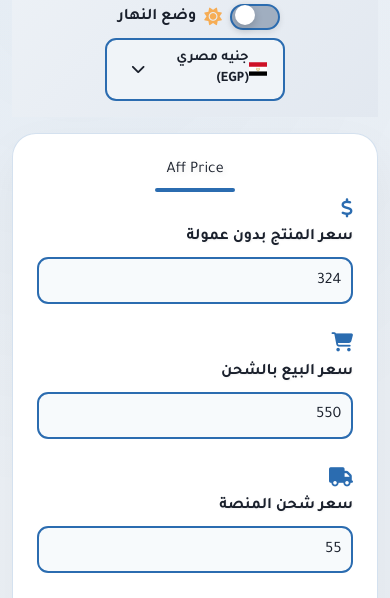
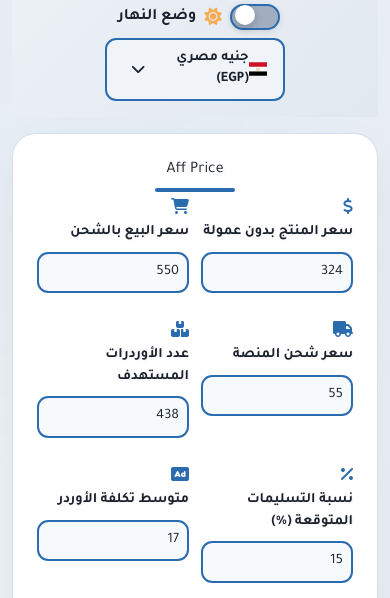
Before and after one commit to elarshed/t123ool, a plain HTML site: page index.html in a window 390 px wide. Shown: the part 197-795 px from the top of the page. Drawn offline with nearby package versions, Linux system fonts and the light colour scheme.

Commit message:
Update index.html

```diff
--- a/index.html
+++ b/index.html
@@ -210,6 +210,7 @@
         .dark-mode .social-links a { box-shadow: 0 3px 10px rgba(72, 187, 120, 0.3); }
         .dark-mode .social-links a:hover { box-shadow: 0 6px 15px rgba(72, 187, 120, 0.5); }
 
+        /* تعديل قسم المدخلات للموبايل */
         .input-group {
             display: flex;
             flex-direction: column;
@@ -219,6 +220,7 @@
             transition: transform 0.3s ease;
             animation: fadeIn 1.2s ease-in-out;
             position: relative;
+            width: 100%; /* ضمان أن كل مدخل يأخذ العرض الكامل للحاوية */
         }
         @media (min-width: 768px) {
             .input-group {
@@ -229,7 +231,7 @@
             }
         }
         .input-group label {
-            font-size: 1rem;
+            font-size: 0.9rem; /* تقليل حجم النص للموبايل */
             font-weight: 700;
             text-shadow: 1px 1px 2px rgba(0, 0, 0, 0.05);
         }
@@ -239,14 +241,17 @@
         .light-mode .input-group label { color: #1a202c; }
         .dark-mode .input-group label { color: #ffffff; }
         .input-group i {
-            font-size: 1.2rem;
+            font-size: 1rem; /* تقليل حجم الأيقونة للموبايل */
             transition: color 0.3s ease;
+        }
+        @media (min-width: 768px) {
+            .input-group i { font-size: 1.2rem; }
         }
         .light-mode .input-group i { color: #2b6cb0; }
         .dark-mode .input-group i { color: #48bb78; }
         .input-group input {
-            font-size: 1rem;
-            padding: 0.6rem;
+            font-size: 0.9rem; /* تقليل حجم النص للموبايل */
+            padding: 0.5rem;
             border-radius: 0.7rem;
             border: 2px solid #2b6cb0;
             width: 100%;
@@ -268,6 +273,19 @@
             box-shadow: 0 0 0 4px rgba(30, 64, 175, 0.2);
         }
         .dark-mode .input-group input:focus { border-color: #48bb78; box-shadow: 0 0 0 4px rgba(72, 187, 120, 0.2); }
+
+        /* تصميم حاوية المدخلات للموبايل */
+        .inputs-container {
+            display: grid;
+            grid-template-columns: repeat(2, 1fr); /* عمودين متساويين على الموبايل */
+            gap: 0.75rem; /* تقليل المسافة بين المدخلات */
+        }
+        @media (min-width: 768px) {
+            .inputs-container {
+                grid-template-columns: repeat(2, 1fr); /* الحفاظ على عمودين على الشاشات الكبيرة */
+                gap: 1rem;
+            }
+        }
 
         /* تصميم المخرجات (النتائج) */
         .result-card {
@@ -655,7 +673,7 @@
         <h1 class="text-center mb-4">Aff Price</h1>
 
         <!-- قسم المدخلات -->
-        <div class="grid grid-cols-1 gap-3 md:grid-cols-2 md:gap-4">
+        <div class="inputs-container">
             <div class="input-group">
                 <i class="fas fa-dollar-sign"></i>
                 <label>سعر المنتج بدون عمولة</label>
@@ -909,7 +927,7 @@
             document.getElementById('adCostPerOrder').value = 0;
             document.getElementById('applyTax').checked = false;
             calculateResults();
-            updateTaxStatus(); // تحديث حالة الضريبة بعد إعادة التعيين
+            updateTaxStatus();
 
             const btn = event.target;
             const ripple = document.createElement('span');
@@ -939,7 +957,7 @@
                     }, 50);
                 }
                 calculateResults();
-                updateTaxStatus(); // تحديث حالة الضريبة مع كل تغيير
+                updateTaxStatus();
             });
         });
 
```
